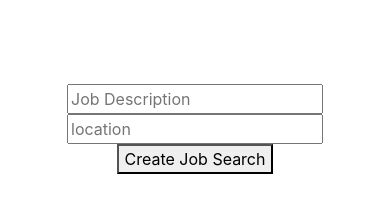
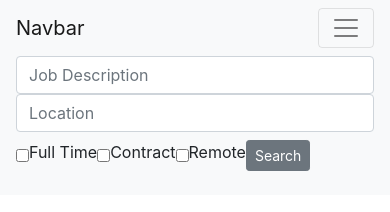
Before and after one commit to hzhang23/getMovieOrGIF, a plain HTML site: page JobSearch/jobsearch.html in a window 390 px wide. Drawn offline with nearby package versions, Linux system fonts and the light colour scheme.

Commit message:
add Marcelo's job search link

```diff
--- a/JobSearch/jobsearch.html
+++ b/JobSearch/jobsearch.html
@@ -16,7 +16,49 @@
     <link rel="stylesheet" href="./styles.css" />
   </head>
   <body>
-    <div id="search">
+    <nav class="navbar navbar-expand-lg navbar-light bg-light">
+      <a class="navbar-brand" href="#">Navbar</a>
+      <button
+        class="navbar-toggler"
+        id="searchButton"
+        type="button"
+        data-toggle="collapse"
+        data-target="#navbarSupportedContent"
+        aria-controls="navbarSupportedContent"
+        aria-expanded="false"
+        aria-label="Toggle navigation"
+      >
+        <span class="navbar-toggler-icon"></span>
+      </button>
+
+      <form class="form-inline my-2 my-lg-0">
+        <input
+          class="form-control mr-sm-2"
+          type="search"
+          placeholder="Job Description"
+          aria-label="Search"
+          id="jobDes"
+        />
+        <input
+          class="form-control mr-sm-2"
+          type="search"
+          placeholder="Location"
+          aria-label="Search"
+          id="location"
+        />
+        <input type="checkbox" id="fullTime" name="fullTime" />
+        <label for="fullTime"> Full Time</label><br />
+        <input type="checkbox" id="contract" name="contract" />
+        <label for="contract"> Contract</label><br />
+        <input type="checkbox" id="remote" name="remote" />
+        <label for="remote"> Remote</label><br />
+        <button class="btn btn btn-secondary btn-sm my-2 my-sm-0" type="submit">
+          Search
+        </button>
+      </form>
+    </nav>
+
+    <!-- <div id="search">
       <form id = "searchForm"></form>
       <input
         type="text"
@@ -27,7 +69,7 @@
       <input type="text" id="location" name="location" placeholder="location" />
       <button type="submit" id="searchButton">Create Job Search</button>
     </form>
-    </div>
+    </div> -->
 
     <div id="results"></div>
 
--- a/JobSearch/scripts.js
+++ b/JobSearch/scripts.js
@@ -81,7 +81,8 @@ function returnJob(job) {
 
       jobDescription.innerHTML = job[i].description.substring(0, 99);
 
-      let howApply = document.createElement("a");
+      /**
+ * let howApply = document.createElement("a");
       howApply.setAttribute("class", "card-link");
       howApply.setAttribute("target", "_blank");
       let linkHead = job[i].how_to_apply.indexOf('"') + 1;
@@ -91,6 +92,28 @@ function returnJob(job) {
         job[i].how_to_apply.substring(linkHead, linkTail)
       );
       howApply.innerHTML = "How to apply";
+ */
+
+      let howApply = document.createElement("button");
+      howApply.setAttribute("class", "btn btn-link");
+      howApply.setAttribute("type", "button");
+      howApply.setAttribute("data-toggle", "collapse");
+      howApply.setAttribute("data-target", "#collapseExample");
+      howApply.setAttribute("aria-expanded", "false");
+      howApply.setAttribute("aria-controls", "collapseExample");
+      howApply.innerHTML = "Apply here";
+
+      let howApplyDiv = document.createElement("div");
+      howApplyDiv.setAttribute("class", "collapse");
+      howApplyDiv.setAttribute("id", "collapseExample");
+
+      let howApplyDivInner = document.createElement("div");
+      howApplyDivInner.setAttribute("class", "card card-body");
+      howApplyDivInner.innerHTML = job[i].how_to_apply;
+
+      howApplyDiv.appendChild(howApplyDivInner);
+
+      cardBody.appendChild(howApplyDiv);
 
       let jobDetails = document.createElement("a");
       jobDetails.setAttribute("class", "card-link");
```
Also changed, not shown: index.html (+1 -1 lines).
